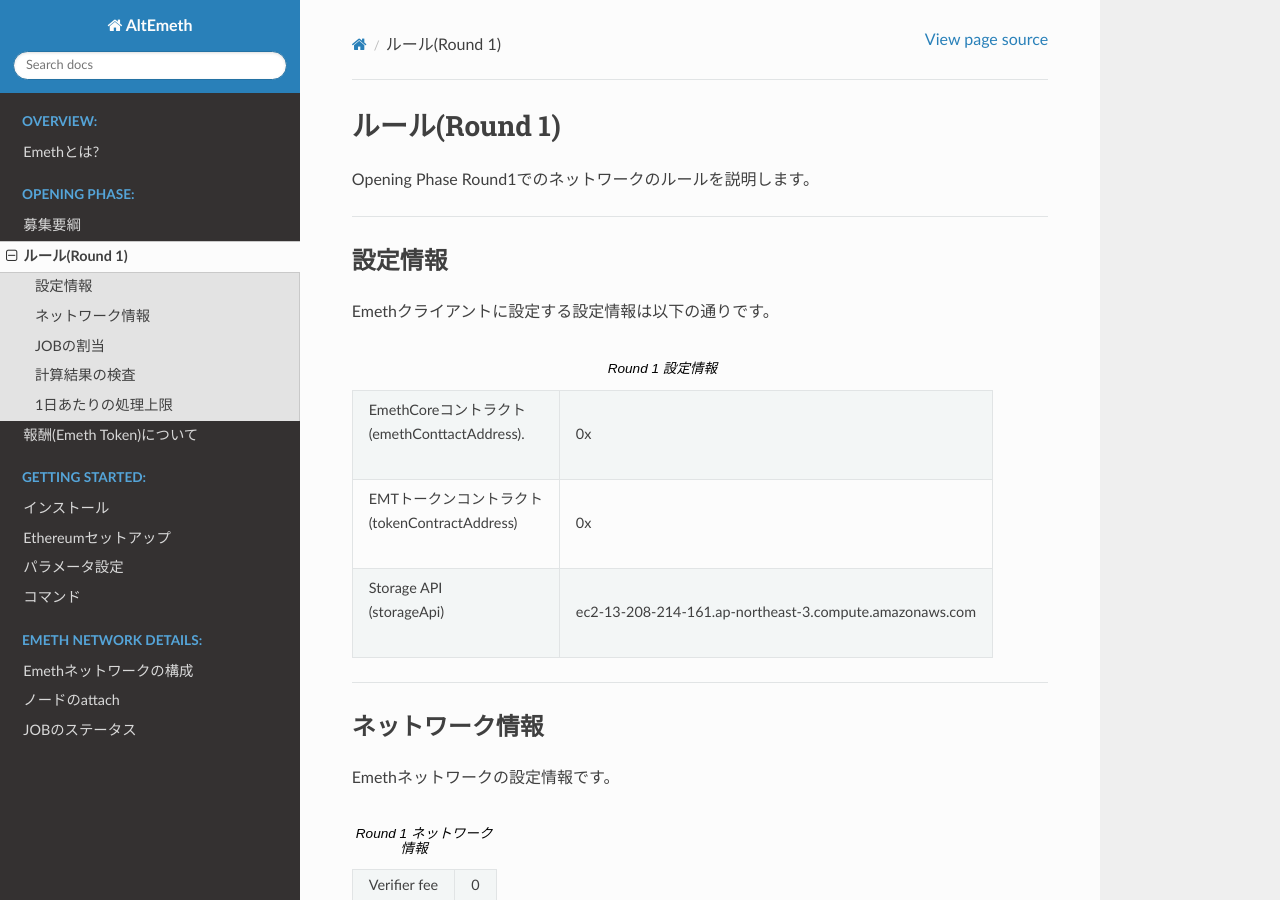
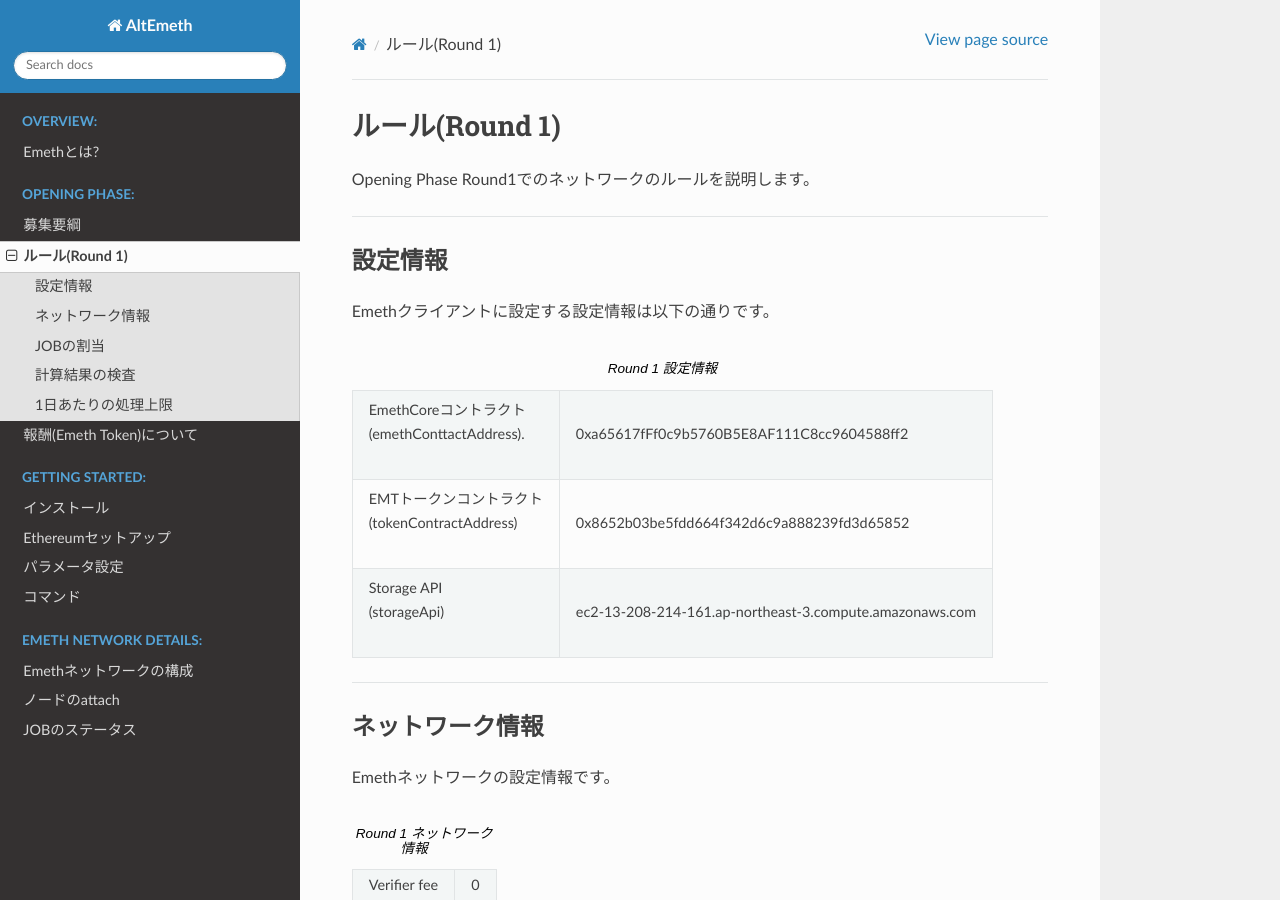
Before and after one commit to YutaKikuchi-alt/emeth-docs, a Sphinx documentation site: the page built from source/rules.rst, in a window 1280 px wide and 900 px high. Built offline with Sphinx 7.4.7 and the Read the Docs theme 2.0.0, drawn with Linux system fonts in a browser that asks for light colours.

Commit message:
miner update

```diff
--- a/source/rules.rst
+++ b/source/rules.rst
@@ -16,9 +16,9 @@
 .. csv-table:: Round 1 設定情報
 
    "| EmethCoreコントラクト
-   | (emethConttactAddress).", "0x"
+   | (emethConttactAddress).", "0xa65617fFf0c9b5760B5E8AF111C8cc9604588ff2"
    "| EMTトークンコントラクト
-   | (tokenContractAddress)", "0x"
+   | (tokenContractAddress)", "0x8652b03be5fdd664f342d6c9a888239fd3d65852"
    "| Storage API
    | (storageApi)", "ec2-13-208-214-161.ap-northeast-3.compute.amazonaws.com"
 
```
